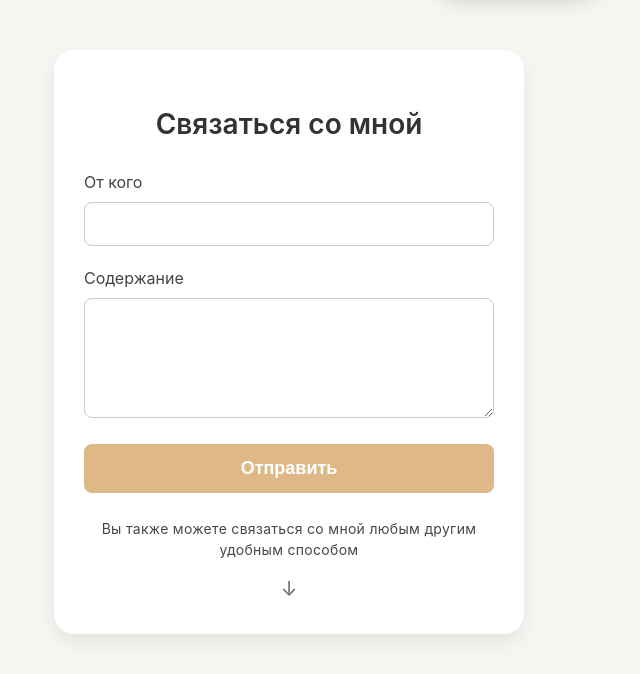
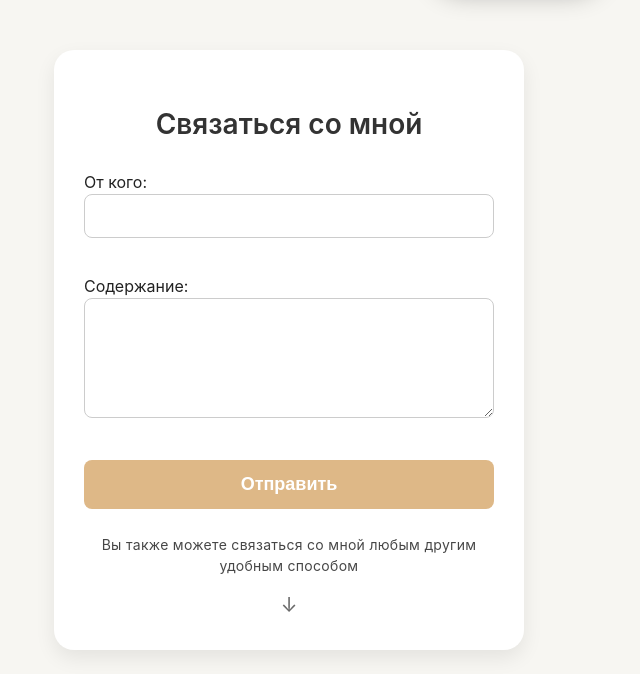
Before and after one commit to Nikita-Stalintsev/my_portfolio, a Django app: page /contact/ in a window 1280 px wide. Shown: the part 101-775 px from the top of the page, without its empty margins (351-991 px from the left). Run offline with Django 5.2, Linux system fonts and the light colour scheme.

Commit message:
Switching def on class

```diff
--- a/django_site/portfolio/forms.py
+++ b/django_site/portfolio/forms.py
@@ -6,3 +6,7 @@ class ContactForm(forms.ModelForm):
     class Meta:
         model = Contact
         fields = ('name', 'message')
+        widgets = {
+            'name': forms.TextInput(attrs={'class': 'form_input'}),
+            'message': forms.Textarea(attrs={'class': 'form_textarea'}),
+        }
--- a/django_site/portfolio/static/portfolio/css/style.css
+++ b/django_site/portfolio/static/portfolio/css/style.css
@@ -183,13 +183,6 @@ p.skills_content {
     font-weight: 600;
 }
 
-.form_label {
-    display: block;
-    margin-bottom: 8px;
-    font-size: 16px;
-    color: #444;
-}
-
 .form_input,
 .form_textarea {
     width: 100%;
--- a/django_site/portfolio/templates/portfolio/contact.html
+++ b/django_site/portfolio/templates/portfolio/contact.html
@@ -1,4 +1,7 @@
 {% extends './base.html' %}
+
+{% block title %} <title>Контакты</title> {% endblock title %}
+
 
 {% block content %}
 
@@ -7,10 +10,11 @@
 
         <form method="POST">
             {% csrf_token %}
-            <label for="id_from" class="form_label">От кого</label>
-            <input type="text" id="id_from" name="from_user" class="form_input">
-            <label for="id_content" class="form_label">Содержание</label>
-            <textarea id="id_content" name="content" class="form_textarea"></textarea>
+            {{ form.as_p }}
+{#            <label for="id_from" class="form_label">От кого</label>#}
+{#            <input type="text" id="id_from" name="from_user" class="form_input">#}
+{#            <label for="id_content" class="form_label">Содержание</label>#}
+{#            <textarea id="id_content" name="content" class="form_textarea"></textarea>#}
 
             <button type="submit" class="form_button">Отправить</button>
         </form>
--- a/django_site/portfolio/templates/portfolio/projects.html
+++ b/django_site/portfolio/templates/portfolio/projects.html
@@ -1,4 +1,7 @@
 {% extends './base.html' %}
+
+{% block title %} <title>Проекты</title> {% endblock title %}
+
 
 {% block content %}
 
--- a/django_site/portfolio/templates/portfolio/skills.html
+++ b/django_site/portfolio/templates/portfolio/skills.html
@@ -1,4 +1,8 @@
 {% extends './base.html' %}
+
+{% block title %} <title>Навыки</title> {% endblock title %}
+
+
 {% block content %}
 <div class="skills_wrapper">
     {% for skill in skills %}
--- a/django_site/portfolio/urls.py
+++ b/django_site/portfolio/urls.py
@@ -1,9 +1,10 @@
 from django.urls import path
 from . import views
+from .views import *
 
 urlpatterns = [
-    path('', views.about, name="about"),
-    path('skills/', views.skills, name="skills"),
-    path('projects/', views.projects, name="projects"),
-    path('contact/', views.contact, name="contact"),
+    path('', AboutView.as_view(), name="about"),
+    path('skills/', SkillsListView.as_view(), name="skills"),
+    path('projects/', ProjectsListView.as_view(), name="projects"),
+    path('contact/', ContactCreateView.as_view(), name="contact"),
 ]
--- a/django_site/portfolio/views.py
+++ b/django_site/portfolio/views.py
@@ -1,28 +1,51 @@
-from django.shortcuts import render, redirect
+# from django.shortcuts import render, redirect
+from django.urls import reverse_lazy
+from django.views.generic import TemplateView, ListView, CreateView
+
 from .models import *
 from .forms import *
 
 
-def about(request):
-    return render(request, 'portfolio/about.html', )
+class AboutView(TemplateView):
+    template_name = 'portfolio/about.html'
 
 
-def skills(request):
-    skills = Skill.objects.all()
-    return render(request, 'portfolio/skills.html', context={'skills': skills})
+# def about(request):
+#     return render(request, 'portfolio/about.html', )
 
 
-def projects(request):
-    projects = Project.objects.all()
-    return render(request, 'portfolio/projects.html', context={'projects': projects})
+class SkillsListView(ListView):
+    model = Skill
+    template_name = 'portfolio/skills.html'
+    context_object_name = 'skills'
 
 
-def contact(request):
-    if request.method == 'POST':
-        form = ContactForm(request.POST)
-        if form.is_valid():
-            form.save()
-            return redirect('about')
-    else:
-        form = ContactForm()
-    return render(request, 'portfolio/contact.html', context={'form': form})
+# def skills(request):
+#     skills = Skill.objects.all()
+#     return render(request, 'portfolio/skills.html', context={'skills': skills})
+
+
+class ProjectsListView(ListView):
+    model = Project
+    template_name = 'portfolio/projects.html'
+    context_object_name = 'projects'
+
+
+# def projects(request):
+#     projects = Project.objects.all()
+#     return render(request, 'portfolio/projects.html', context={'projects': projects})
+
+class ContactCreateView(CreateView):
+    form_class = ContactForm
+    template_name = 'portfolio/contact.html'
+    success_url = reverse_lazy('about')
+
+# def contact(request):
+#     if request.method == 'POST':
+#         form = ContactForm(request.POST)
+#         if form.is_valid():
+#             form.save()
+#             return redirect('about')
+#     else:
+#         form = ContactForm()
+#     return render(request, 'portfolio/contact.html', context={'form': form})
```
Also changed, not shown: django_site/db.sqlite3.
